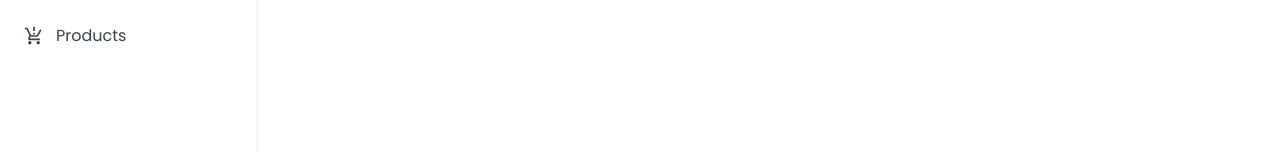
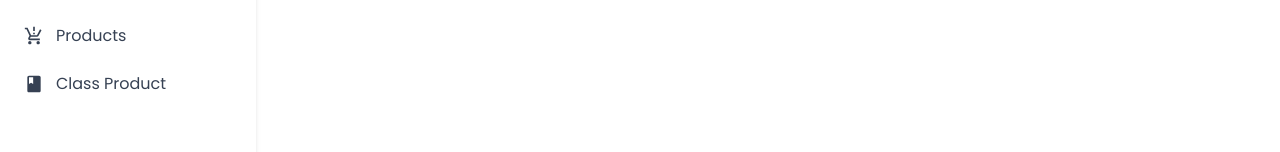
Before and after one commit to AlbertLumba/side-system, a React (Vite) app: page / in a window 1280 px wide. Shown: the part 148-300 px from the top of the page. Built offline with nearby package versions, Linux system fonts and the light colour scheme.

Commit message:
new path

```diff
--- a/src/App/routes.jsx
+++ b/src/App/routes.jsx
@@ -25,6 +25,12 @@ const routes = [
     name: "Products",
     icon: MdProductionQuantityLimits,
   },
+  {
+    path: "/class-product",
+    element: <ProdManagementViewTableFeatures />,
+    name: "Class Product",
+    icon: MdClass,
+    },
 
   //   {
   //     path: "/class-product",
```
